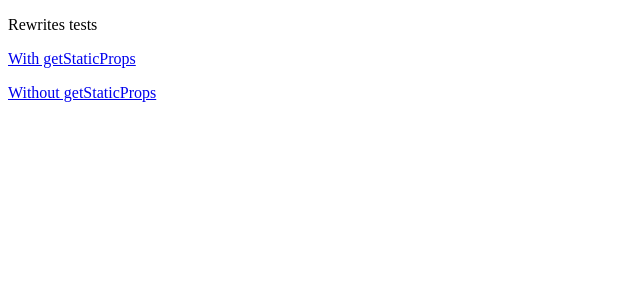
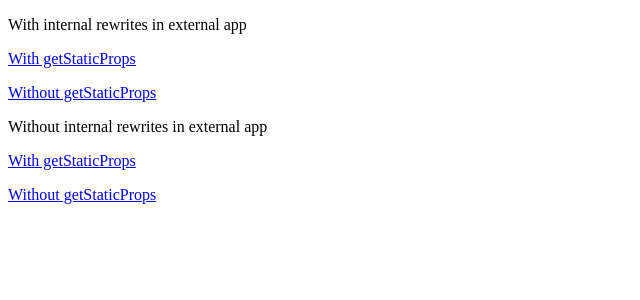
Before and after one commit to motifland/motif-rewrites, a Next.js app: page / in a window 1280 px wide. Shown: the top 300 px of the page, without its empty margins (0-640 px from the left). Built offline with nearby package versions, Linux system fonts and the light colour scheme.

Commit message:
Update links

```diff
--- a/pages/index.tsx
+++ b/pages/index.tsx
@@ -4,7 +4,14 @@ export default function Home() {
   return (
     <>
       <main>
-        <p>Rewrites tests</p>
+        <p>With internal rewrites in external app</p>
+        <p>
+          <Link href="/docs-gsp/page1">With getStaticProps</Link>
+        </p>
+        <p>
+          <Link href="/docs-nogsp/page1">Without getStaticProps</Link>
+        </p>
+        <p>Without internal rewrites in external app</p>
         <p>
           <Link href="/docs-gsp/page1">With getStaticProps</Link>
         </p>
```
